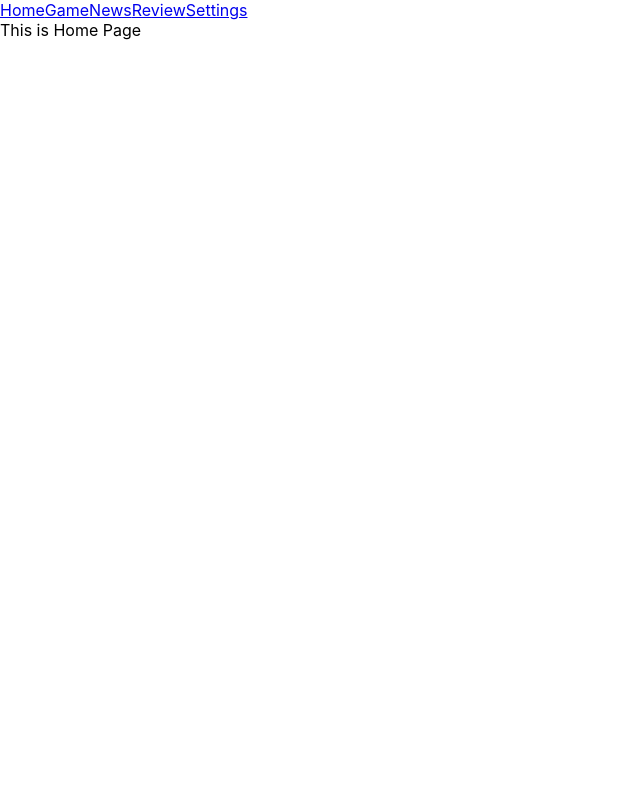
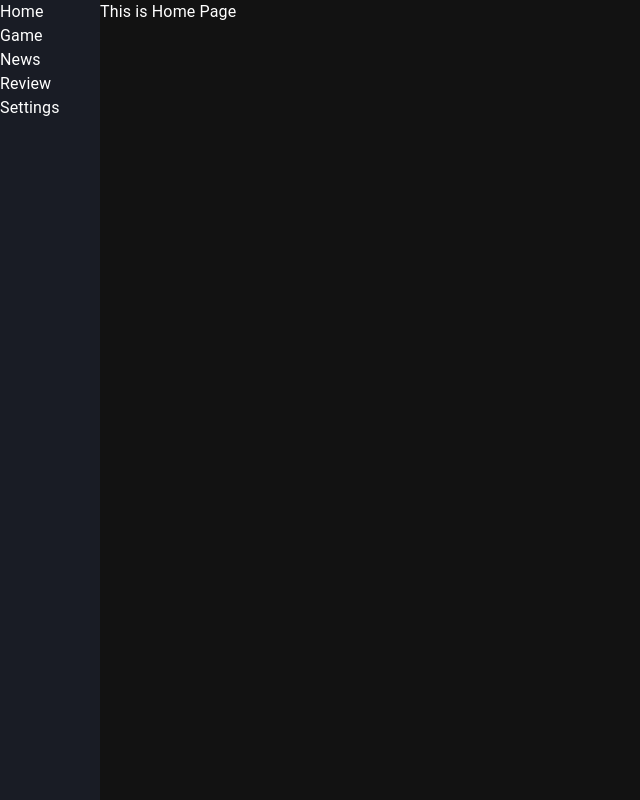
Before and after one commit to The-Avengers-Gamera/gamera-fe, a React (Create React App) app: page / in a window 1280 px wide. Shown: the whole page, without its empty margins (0-640 px from the left). Built offline with nearby package versions, Linux system fonts and the light colour scheme.

Commit message:
chore: config mui theme and styled theme

```diff
--- a/src/components/NavBar/NavBar.tsx
+++ b/src/components/NavBar/NavBar.tsx
@@ -1,14 +1,27 @@
 import React from 'react';
+import styled from 'styled-components';
 import { Link } from 'react-router-dom';
 
+const Aside = styled.aside`
+  background-color: ${({ theme }) => theme.color.bg_light};
+  height: 100%;
+`;
+
+const Nav = styled.nav`
+  display: flex;
+  flex-direction: column;
+`;
+
 const NavBar = () => (
-  <aside>
-    <Link to="/">Home</Link>
-    <Link to="/game">Game</Link>
-    <Link to="/news">News</Link>
-    <Link to="/review">Review</Link>
-    <Link to="/settings">Settings</Link>
-  </aside>
+  <Aside>
+    <Nav>
+      <Link to="/">Home</Link>
+      <Link to="/game">Game</Link>
+      <Link to="/news">News</Link>
+      <Link to="/review">Review</Link>
+      <Link to="/settings">Settings</Link>
+    </Nav>
+  </Aside>
 );
 
 export default NavBar;
--- a/src/index.css
+++ /dev/null
@@ -1,7 +0,0 @@
-body {
-  margin: 0;
-  font-family: -apple-system, BlinkMacSystemFont, 'Segoe UI', 'Roboto', 'Oxygen', 'Ubuntu',
-    'Cantarell', 'Fira Sans', 'Droid Sans', 'Helvetica Neue', sans-serif;
-  -webkit-font-smoothing: antialiased;
-  -moz-osx-font-smoothing: grayscale;
-}
--- a/src/index.tsx
+++ b/src/index.tsx
@@ -1,14 +1,30 @@
 import React from 'react';
 import ReactDOM from 'react-dom/client';
 import { BrowserRouter } from 'react-router-dom';
-import './index.css';
+import { StyledEngineProvider, ThemeProvider } from '@mui/material/styles';
+import { ThemeProvider as StyledThemeProvider } from 'styled-components';
+import CssBaseline from '@mui/material/CssBaseline';
 import App from './App';
+import theme from '@/styles/theme';
+import GlobalStyle from '@/styles/globalStyles';
 
+// type MuiTheme = typeof theme;
+// declare module 'styled-components' {
+//   export interface DefaultTheme extends MuiTheme {}
+// }
 const root = ReactDOM.createRoot(document.getElementById('root') as HTMLElement);
 root.render(
   <React.StrictMode>
     <BrowserRouter>
-      <App />
+      <StyledEngineProvider>
+        <ThemeProvider theme={theme}>
+          <StyledThemeProvider theme={theme}>
+            <CssBaseline />
+            <GlobalStyle />
+            <App />
+          </StyledThemeProvider>
+        </ThemeProvider>
+      </StyledEngineProvider>
     </BrowserRouter>
   </React.StrictMode>
 );
--- a/src/layouts/Root.tsx
+++ b/src/layouts/Root.tsx
@@ -1,12 +1,32 @@
 import React from 'react';
+import styled from 'styled-components';
 import { Outlet } from 'react-router-dom';
 import NavBar from '@/components/NavBar/NavBar';
 
+const PageWrapper = styled.div`
+  display: flex;
+  height: 100%;
+`;
+
+const NavWrapper = styled.div`
+  width: 100px;
+  flex: none;
+`;
+
+const Main = styled.main`
+  height: 100%;
+  width: 100%;
+`;
+
 const RootLayout = () => (
-  <div className="root-layout">
-    <NavBar />
-    <Outlet />
-  </div>
+  <PageWrapper>
+    <NavWrapper>
+      <NavBar />
+    </NavWrapper>
+    <Main>
+      <Outlet />
+    </Main>
+  </PageWrapper>
 );
 
 export default RootLayout;
--- /dev/null
+++ b/src/styles/globalStyles.ts
@@ -0,0 +1,37 @@
+import { createGlobalStyle } from 'styled-components';
+
+const GlobalStyle = createGlobalStyle`
+  * {
+      margin: 0;
+      padding: 0;
+      box-sizing: border-box;
+    }
+
+  body {
+    font-family: -apple-system, BlinkMacSystemFont, 'Segoe UI', 'Roboto', 'Oxygen', 'Ubuntu',
+      'Cantarell', 'Fira Sans', 'Droid Sans', 'Helvetica Neue', sans-serif;
+    -webkit-font-smoothing: antialiased;
+    -moz-osx-font-smoothing: grayscale;
+  }
+
+  html,
+  body,
+  #root,
+  .App {
+    height: 100%;
+  }
+
+  a {
+    color: inherit;
+    cursor: pointer;
+    text-decoration: none;
+  }
+
+  ol,
+  ul,
+  li {
+    list-style: none;
+  }
+`;
+
+export default GlobalStyle;
--- /dev/null
+++ b/src/styles/styled.d.ts
@@ -0,0 +1,6 @@
+import 'styled-components';
+import { MuiTheme } from './theme';
+
+declare module 'styled-components' {
+  export interface DefaultTheme extends MuiTheme {}
+}
--- /dev/null
+++ b/src/styles/theme.ts
@@ -0,0 +1,28 @@
+import { createTheme, CustomTheme } from '@mui/material/styles';
+
+// option refer to https://mui.com/material-ui/customization/theming/
+const theme: CustomTheme = createTheme({
+  palette: {
+    mode: 'dark',
+  },
+  breakpoints: {
+    values: {
+      sm: 600,
+      md: 900,
+      lg: 1200,
+      xl: 1536,
+      mobile: 320,
+      tablet: 768,
+      laptop: 992,
+      desktop: 1440,
+    },
+  },
+  color: {
+    light: '#191C25',
+    bg_light: '#191C25',
+  },
+});
+
+export type MuiTheme = typeof theme;
+
+export default theme;
--- a/tsconfig.json
+++ b/tsconfig.json
@@ -16,6 +16,6 @@
     "noEmit": true,
     "jsx": "react-jsx"
   },
-  "include": ["src"],
+  "include": ["src", "scr/**/*.d.ts"],
   "extends": "./tsconfig.path.json"
 }
--- a/tsconfig.path.json
+++ b/tsconfig.path.json
@@ -2,7 +2,8 @@
   "compilerOptions": {
     "baseUrl": "./",
     "paths": {
-      "@/*": ["src/*"]
+      "@/*": ["src/*"],
+      "@mui/styled-engine": ["./node_modules/@mui/styled-engine-sc"]
     }
   }
 }
```
Also changed, not shown: package.json (+19 -10 lines), src/styles/mui.d.ts (added, +29 -0 lines), 2 other files (tests, documents, lock files or other folders).
